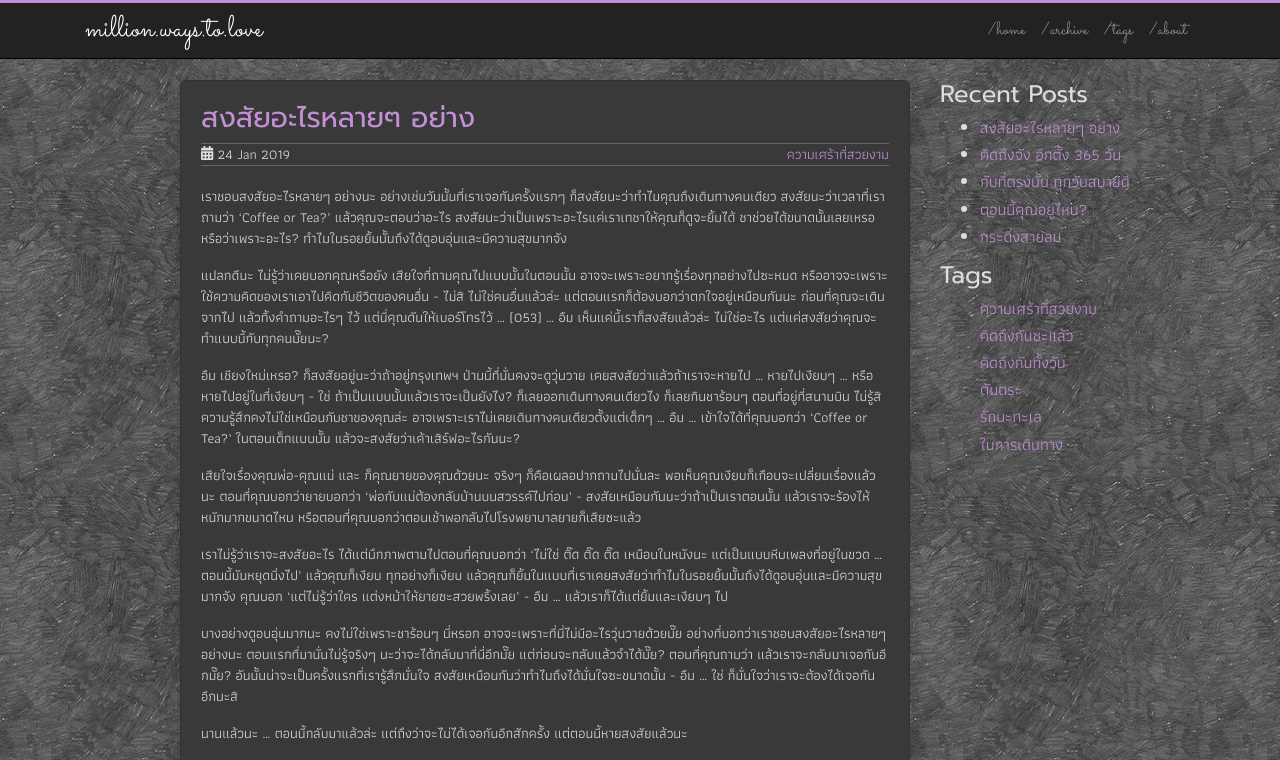
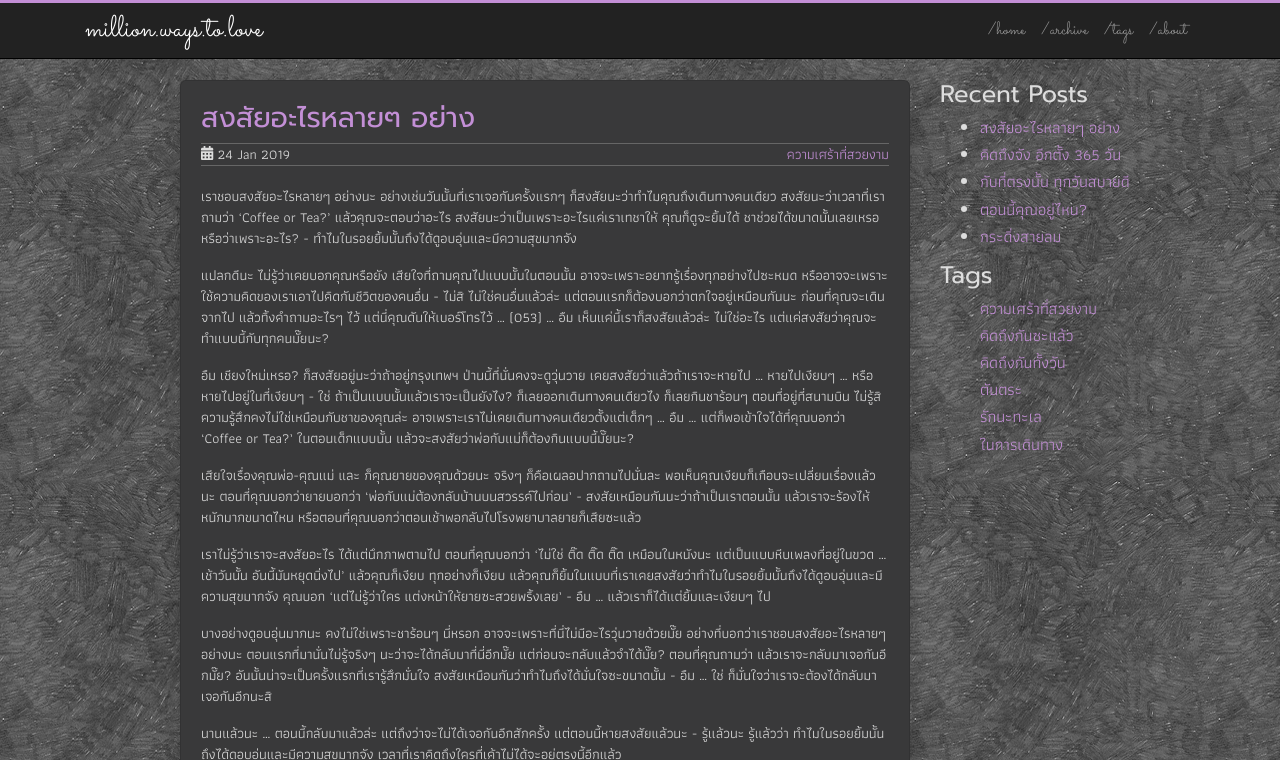
Before and after one commit to sdeehub/love, a Jekyll site: the page built from _posts/2019-01-24-wish-you-were-here.md, in a window 1280 px wide and 1400 px high. Shown: the top 760 px of the window. Built offline with Jekyll 4.4.1, drawn with Linux system fonts in a browser that asks for light colours; comment, search, counter and statistics services are not loaded; some of the changed text lies outside the part shown; grey boxes are pictures that could not be loaded.

Commit message:
fix ending

```diff
--- a/_posts/2019-01-24-wish-you-were-here.md
+++ b/_posts/2019-01-24-wish-you-were-here.md
@@ -6,22 +6,22 @@ tags: ความเศร้าที่สวยงาม
 description: ถ้าอยู่กรุงเทพฯ ป่านนี้ที่นั่นคงจะดูวุ่นวาย เคยสงสัยมั๊ยว่าแล้วถ้าเราหายไป ... หายไปเงียบๆ ... หรือ หายไปอยู่ในที่เงียบๆ - จะเป็นยังไง?
 comments: true
 ---
-เราชอบสงสัยอะไรหลายๆ อย่างนะ อย่างเช่นวันนั้นที่เราเจอกันครั้งแรกๆ ก็สงสัยนะว่าทำไมคุณถึงเดินทางคนเดียว สงสัยนะว่าเวลาที่เราถามว่า 'Coffee or Tea?' แล้วคุณจะตอบว่าอะไร สงสัยนะว่าเป็นเพราะอะไรแค่เราเทชาให้คุณก็ดูจะยิ้มได้ ชาช่วยได้ขนาดนั้นเลยเหรอ หรือว่าเพราะอะไร? ทำไมในรอยยิ้มนั้นถึงได้ดูอบอุ่นและมีความสุขมากจัง
+เราชอบสงสัยอะไรหลายๆ อย่างนะ อย่างเช่นวันนั้นที่เราเจอกันครั้งแรกๆ ก็สงสัยนะว่าทำไมคุณถึงเดินทางคนเดียว สงสัยนะว่าเวลาที่เราถามว่า 'Coffee or Tea?' แล้วคุณจะตอบว่าอะไร สงสัยนะว่าเป็นเพราะอะไรแค่เราเทชาให้ คุณก็ดูจะยิ้มได้ ชาช่วยได้ขนาดนั้นเลยเหรอ หรือว่าเพราะอะไร? - ทำไมในรอยยิ้มนั้นถึงได้ดูอบอุ่นและมีความสุขมากจัง
 
 แปลกดีนะ ไม่รู้ว่าเคยบอกคุณหรือยัง เสียใจที่ถามคุณไปแบบนั้นในตอนนั้น อาจจะเพราะอยากรู้เรื่องทุกอย่างไปซะหมด หรืออาจจะเพราะใช้ความคิดของเราเอาไปคิดกับชีวิตของคนอื่น - ไม่สิ ไม่ใช่คนอื่นแล้วล่ะ แต่ตอนแรกก็ต้องบอกว่าตกใจอยู่เหมือนกันนะ ก่อนที่คุณจะเดินจากไป แล้วทิ้งคำถามอะไรๆ ไว้ แต่นี่คุณดันให้เบอร์โทรไว้ ... (053) ... อืม เห็นแค่นี้เราก็สงสัยแล้วล่ะ ไม่ใช่อะไร แต่แค่สงสัยว่าคุณจะทำแบบนี้กับทุกคนมั๊ยนะ?
 
-อืม เชียงใหม่เหรอ? ก็สงสัยอยู่นะว่าถ้าอยู่กรุงเทพฯ ป่านนี้ที่นั่นคงจะดูวุ่นวาย เคยสงสัยว่าแล้วถ้าเราจะหายไป ... หายไปเงียบๆ ... หรือ หายไปอยู่ในที่เงียบๆ - ใช่ ถ้าเป็นแบบนั้นแล้วเราจะเป็นยังไง? ก็เลยออกเดินทางคนเดียวไง ก็เลยกินชาร้อนๆ ตอนที่อยู่ที่สนามบิน ไม่รู้สิความรู้สึกคงไม่ใช่เหมือนกับชาของคุณล่ะ อาจเพราะเราไม่เคยเดินทางคนเดียวตั้งแต่เด็กๆ ... อืม ... เข้าใจได้ที่คุณบอกว่า 'Coffee or Tea?' ในตอนเด็กแบบนั้น แล้วจะสงสัยว่าเค้าเสิร์ฟอะไรกันนะ?
+อืม เชียงใหม่เหรอ? ก็สงสัยอยู่นะว่าถ้าอยู่กรุงเทพฯ ป่านนี้ที่นั่นคงจะดูวุ่นวาย เคยสงสัยว่าแล้วถ้าเราจะหายไป ... หายไปเงียบๆ ... หรือ หายไปอยู่ในที่เงียบๆ - ใช่ ถ้าเป็นแบบนั้นแล้วเราจะเป็นยังไง? ก็เลยออกเดินทางคนเดียวไง ก็เลยกินชาร้อนๆ ตอนที่อยู่ที่สนามบิน ไม่รู้สิความรู้สึกคงไม่ใช่เหมือนกับชาของคุณล่ะ อาจเพราะเราไม่เคยเดินทางคนเดียวตั้งแต่เด็กๆ ... อืม ... แต่ก็พอเข้าใจได้ที่คุณบอกว่า 'Coffee or Tea?' ในตอนเด็กแบบนั้น แล้วจะสงสัยว่าพ่อกับแม่ก็ต้องกินแบบนี้มั๊ยนะ?
 
 เสียใจเรื่องคุณพ่อ-คุณแม่ และ ก็คุณยายของคุณด้วยนะ จริงๆ ก็คือเผลอปากถามไปนั่นละ พอเห็นคุณเงียบก็เกือบจะเปลี่ยนเรื่องแล้วนะ ตอนที่คุณบอกว่ายายบอกว่า 'พ่อกับแม่ต้องกลับบ้านบนสวรรค์ไปก่อน' - สงสัยเหมือนกันนะว่าถ้าเป็นเราตอนนั้น แล้วเราจะร้องไห้หนักมากขนาดไหน หรือตอนที่คุณบอกว่าตอนเช้าพอกลับไปโรงพยาบาลยายก็เสียซะแล้ว
 
-เราไม่รู้ว่าเราจะสงสัยอะไร ได้แต่นึกภาพตามไปตอนที่คุณบอกว่า 'ไม่ใช่ ติ๊ด ติ๊ด ติ๊ด เหมือนในหนังนะ แต่เป็นแบบหีบเพลงที่อยู่ในขวด ... ตอนนี้มันหยุดนิ่งไป' แล้วคุณก็เงียบ ทุกอย่างก็เงียบ แล้วคุณก็ยิ้มในแบบที่เราเคยสงสัยว่าทำไมในรอยยิ้มนั้นถึงได้ดูอบอุ่นและมีความสุขมากจัง คุณบอก 'แต่ไม่รู้ว่าใคร แต่งหน้าให้ยายซะสวยพริ้งเลย' - อืม ... แล้วเราก็ได้แต่ยิ้มและเงียบๆ ไป
+เราไม่รู้ว่าเราจะสงสัยอะไร ได้แต่นึกภาพตามไป ตอนที่คุณบอกว่า 'ไม่ใช่ ติ๊ด ติ๊ด ติ๊ด เหมือนในหนังนะ แต่เป็นแบบหีบเพลงที่อยู่ในขวด ... เช้าวันนั้น อันนี้มันหยุดนิ่งไป' แล้วคุณก็เงียบ ทุกอย่างก็เงียบ แล้วคุณก็ยิ้มในแบบที่เราเคยสงสัยว่าทำไมในรอยยิ้มนั้นถึงได้ดูอบอุ่นและมีความสุขมากจัง คุณบอก 'แต่ไม่รู้ว่าใคร แต่งหน้าให้ยายซะสวยพริ้งเลย' - อืม ... แล้วเราก็ได้แต่ยิ้มและเงียบๆ ไป
 
-บางอย่างดูอบอุ่นมากนะ คงไม่ใช่เพราะชาร้อนๆ นี่หรอก อาจจะเพราะที่นี่ไม่มีอะไรวุ่นวายด้วยมั๊ย อย่างที่บอกว่าเราชอบสงสัยอะไรหลายๆ อย่างนะ ตอนแรกที่มานั่นไม่รู้จริงๆ นะว่าจะได้กลับมาที่นี่อีกมั๊ย แต่ก่อนจะกลับแล้วจำได้มั๊ย? ตอนที่คุณถามว่า แล้วเราจะกลับมาเจอกันอีกมั๊ย? อันนั้นน่าจะเป็นครั้งแรกที่เรารู้สึกมั่นใจ สงสัยเหมือนกันว่าทำไมถึงได้มั่นใจซะขนาดนั้น - อืม ... ใช่ ก็มั่นใจว่าเราจะต้องได้เจอกันอีกนะสิ
+บางอย่างดูอบอุ่นมากนะ คงไม่ใช่เพราะชาร้อนๆ นี่หรอก อาจจะเพราะที่นี่ไม่มีอะไรวุ่นวายด้วยมั๊ย อย่างที่บอกว่าเราชอบสงสัยอะไรหลายๆ อย่างนะ ตอนแรกที่มานั่นไม่รู้จริงๆ นะว่าจะได้กลับมาที่นี่อีกมั๊ย แต่ก่อนจะกลับแล้วจำได้มั๊ย? ตอนที่คุณถามว่า แล้วเราจะกลับมาเจอกันอีกมั๊ย? อันนั้นน่าจะเป็นครั้งแรกที่เรารู้สึกมั่นใจ สงสัยเหมือนกันว่าทำไมถึงได้มั่นใจซะขนาดนั้น - อืม ... ใช่ ก็มั่นใจว่าเราจะต้องได้กลับมาเจอกันอีกนะสิ
 
-นานแล้วนะ ... ตอนนี้กลับมาแล้วล่ะ แต่ถึงว่าจะไม่ได้เจอกันอีกสักครั้ง แต่ตอนนี้หายสงสัยแล้วนะ
+นานแล้วนะ ... ตอนนี้กลับมาแล้วล่ะ แต่ถึงว่าจะไม่ได้เจอกันอีกสักครั้ง แต่ตอนนี้หายสงสัยแล้วนะ - รู้แล้วนะ รู้แล้วว่า ทำไมในรอยยิ้มนั้นถึงได้ดูอบอุ่นและมีความสุขมากจัง เวลาที่เราคิดถึงใครที่เค้าไม่ได้จะอยู่ตรงนี้อีกแล้ว
 
 <div style="position:relative;width:100%;height:0;padding-bottom:56.25%;">
 <iframe style="width:100%;height:100%;position:absolute;top:0;left:0;" src="https://www.youtube.com/embed/tiF-q2h7tSA" frameborder="0" allow="autoplay; encrypted-media" allowfullscreen>
 </iframe>
 </div>
-<br /> รู้แล้วนะ <i class="fa fa-heart" style="color:#C38FD6"></i> รู้แล้วว่า ทำไมในรอยยิ้มนั้นถึงได้ดูอบอุ่นและมีความสุขมากจัง
+<br />Coffee or Tea? <i class="fa fa-heart" style="color:#C38FD6"></i> แก้วนี้ชงไว้ให้คุณนะ
```
